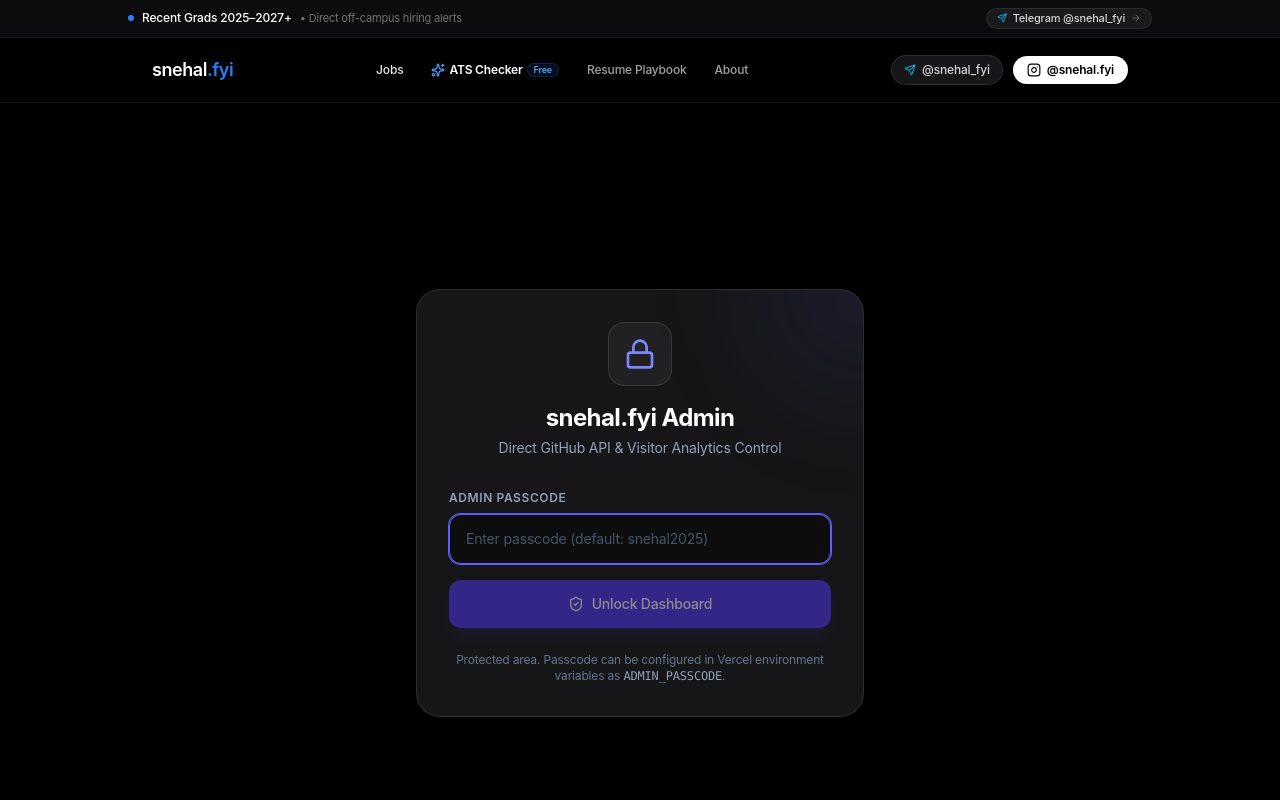
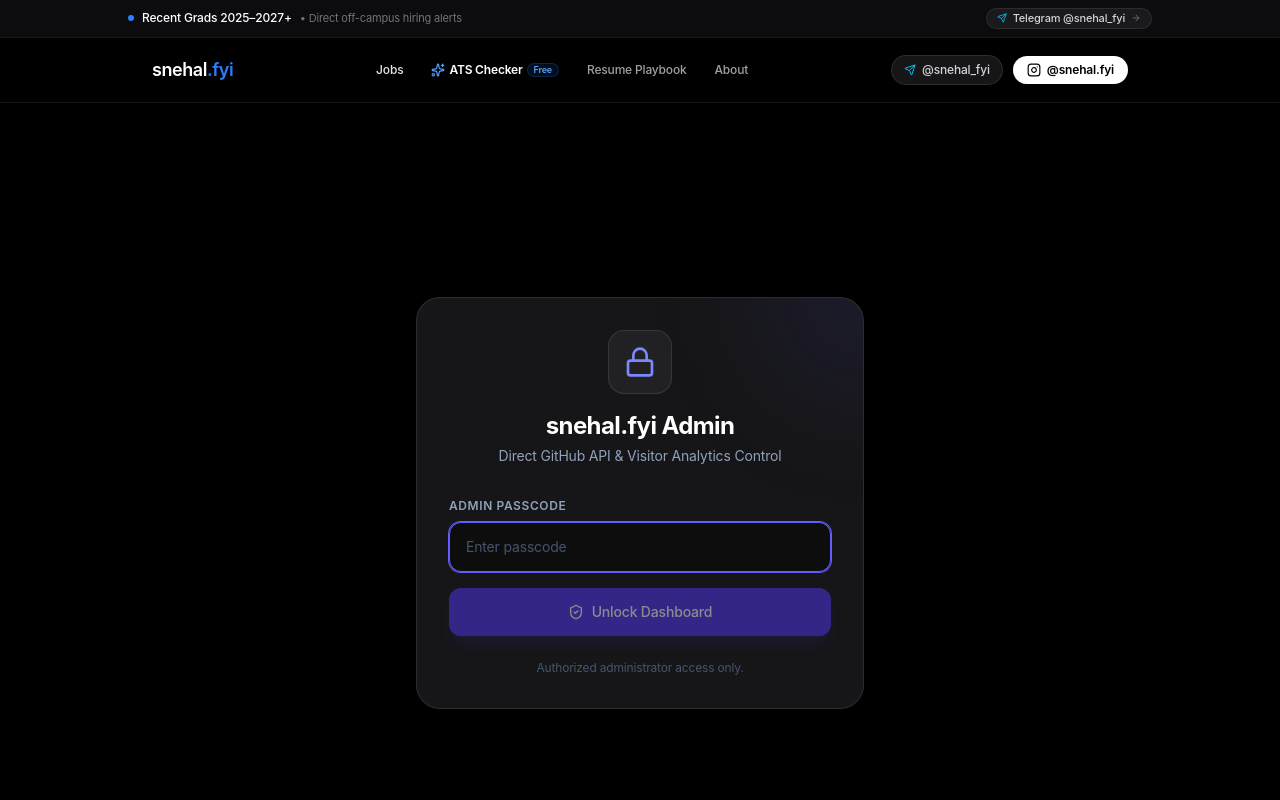
Before and after one commit to snehalreddy23/snehal.fyi, a Next.js app: page /admin in a window 1280 px wide. Shown: the top 800 px of the page. Built offline with nearby package versions, Linux system fonts and the light colour scheme.

Commit message:
fix: Remove all visible default passcode text and references from admin login UI

```diff
--- a/src/app/admin/page.tsx
+++ b/src/app/admin/page.tsx
@@ -267,7 +267,7 @@ export default function AdminPage() {
               </label>
               <input
                 type="password"
-                placeholder="Enter passcode (default: snehal2025)"
+                placeholder="Enter passcode"
                 value={passcode}
                 onChange={(e) => setPasscode(e.target.value)}
                 className="w-full px-4 py-3.5 bg-black/40 border border-white/10 rounded-xl text-white placeholder-slate-600 focus:outline-none focus:border-indigo-500 focus:ring-1 focus:ring-indigo-500 transition-all text-sm"
@@ -301,9 +301,8 @@ export default function AdminPage() {
             </button>
           </form>
 
-          <p className="text-center text-xs text-slate-500 mt-6">
-            Protected area. Passcode can be configured in Vercel environment
-            variables as <code className="text-slate-400">ADMIN_PASSCODE</code>.
+          <p className="text-center text-xs text-slate-600 mt-6">
+            Authorized administrator access only.
           </p>
         </div>
       </div>
@@ -856,7 +855,7 @@ export default function AdminPage() {
                   , add:
                   <div className="mt-1 font-mono text-[11px] text-slate-300 bg-black/60 p-2 rounded-lg border border-white/5 space-y-0.5">
                     <div>GITHUB_TOKEN=ghp_your_copied_token</div>
-                    <div>ADMIN_PASSCODE=your_secret_passcode (optional, defaults to snehal2025)</div>
+                    <div>ADMIN_PASSCODE=your_secret_passcode</div>
                   </div>
                 </li>
                 <li>
```
